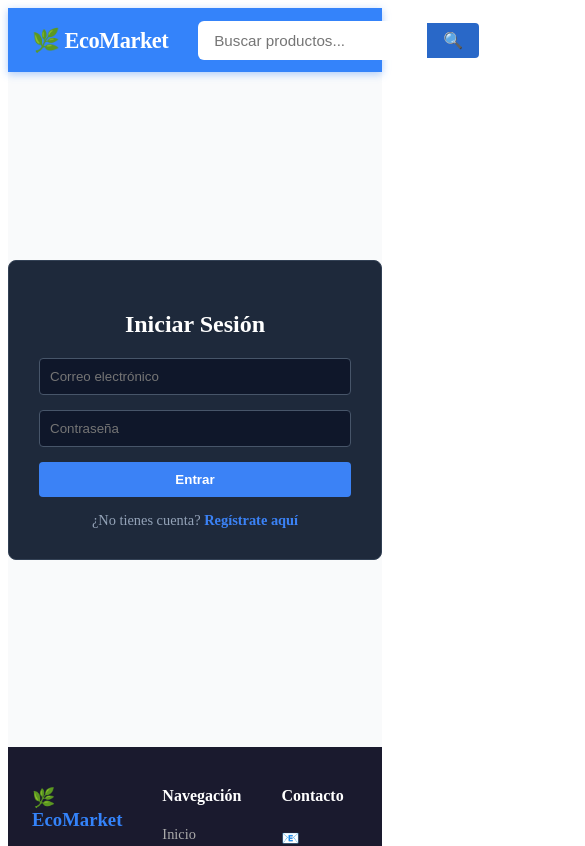
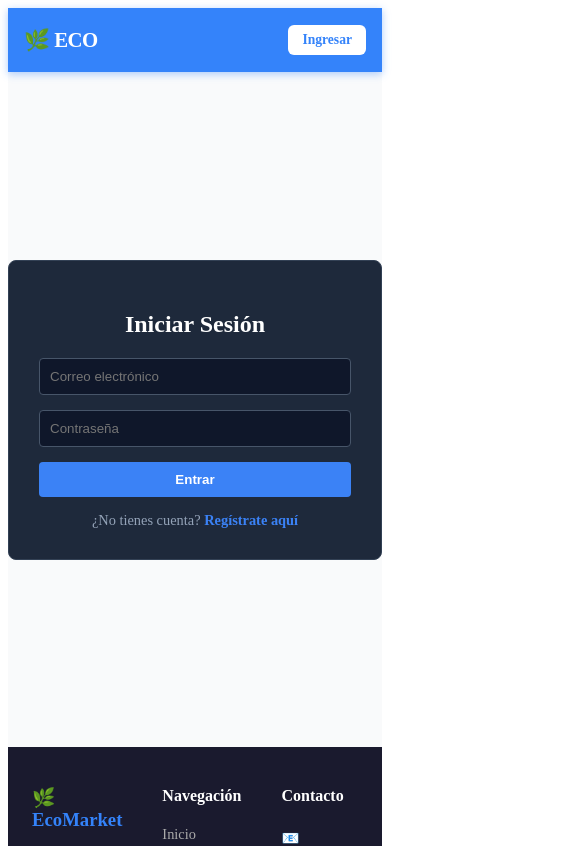
Before and after one commit to MiguelAngelGG19/ServicioWebbbb, a React (Vite) app in the folder ecomarket-frontend/: page /login in a window 390 px wide. Shown: the top 846 px of the page, 585 px wide, since content can reach past the window. Built offline with nearby package versions, Linux system fonts and the light colour scheme.

Commit message:
feat: SweetAlert2, responsivo y mejoras UI

```diff
--- a/ecomarket-frontend/package.json
+++ b/ecomarket-frontend/package.json
@@ -13,7 +13,8 @@
     "axios": "^1.13.6",
     "react": "^19.2.0",
     "react-dom": "^19.2.0",
-    "react-router-dom": "^7.13.1"
+    "react-router-dom": "^7.13.1",
+    "sweetalert2": "^11.26.23"
   },
   "devDependencies": {
     "@eslint/js": "^9.39.1",
--- a/ecomarket-frontend/src/components/Navbar.jsx
+++ b/ecomarket-frontend/src/components/Navbar.jsx
@@ -1,6 +1,8 @@
 import { useContext } from 'react';
+
 import { Link, useNavigate } from 'react-router-dom';
 import { CartContext } from '../context/CartContext';
+import { useWindowSize } from '../hooks/useWindowSize'; // ← agrega esto
 
 export default function Navbar() {
   const { cart } = useContext(CartContext);
@@ -8,6 +10,7 @@ export default function Navbar() {
   const token = localStorage.getItem('token');
   const user = JSON.parse(localStorage.getItem('user') || '{}');
   const totalItems = cart.reduce((acc, item) => acc + item.cantidad, 0);
+  const { isMobile } = useWindowSize(); // ← agrega esto
 
   const handleLogout = () => {
     localStorage.removeItem('token');
@@ -18,7 +21,7 @@ export default function Navbar() {
   return (
     <nav style={{
       backgroundColor: '#3483fa',
-      padding: '0 24px',
+      padding: '0 16px',
       display: 'flex',
       alignItems: 'center',
       justifyContent: 'space-between',
@@ -30,82 +33,62 @@ export default function Navbar() {
     }}>
       {/* LOGO */}
       <Link to="/" style={{
-        fontWeight: '900',
-        fontSize: '1.4rem',
-        color: 'white',
-        textDecoration: 'none',
-        letterSpacing: '-0.5px',
-        whiteSpace: 'nowrap'
+        fontWeight: '900', fontSize: '1.3rem',
+        color: 'white', textDecoration: 'none',
+        letterSpacing: '-0.5px', whiteSpace: 'nowrap'
       }}>
-        🌿 EcoMarket
+        🌿 {isMobile ? 'ECO' : 'EcoMarket'}
       </Link>
 
-      {/* BARRA DE BÚSQUEDA */}
-      <div style={{ flex: 1, maxWidth: 500, margin: '0 30px' }}>
+      {/* BÚSQUEDA — oculta en móvil */}
+      {!isMobile && (
+        <div style={{ flex: 1, maxWidth: 500, margin: '0 24px' }}>
           <div style={{
-          display: 'flex',
-          backgroundColor: '#fff',
-          borderRadius: 6,
-          overflow: 'hidden',
-          border: '2px solid rgba(255,255,255,0.3)'
+            display: 'flex', backgroundColor: '#fff',
+            borderRadius: 6, overflow: 'hidden'
           }}>
             <input
               type="text"
               placeholder="Buscar productos..."
               style={{
-              flex: 1,
-              padding: '8px 14px',
-              border: 'none',
-              outline: 'none',
-              fontSize: '0.95rem'
+                flex: 1, padding: '8px 14px',
+                border: 'none', outline: 'none', fontSize: '0.95rem'
               }}
             />
             <button style={{
-            padding: '8px 16px',
-            backgroundColor: '#2968c8',
-            border: 'none',
-            cursor: 'pointer',
-            fontSize: '1rem',
-            color: 'white'
+              padding: '8px 14px', backgroundColor: '#2968c8',
+              border: 'none', cursor: 'pointer', color: 'white'
             }}>🔍</button>
           </div>
         </div>
+      )}
 
-      {/* MENÚ DERECHO */}
-      <div style={{ display: 'flex', alignItems: 'center', gap: 20 }}>
+      {/* MENÚ */}
+      <div style={{ display: 'flex', alignItems: 'center', gap: isMobile ? 12 : 20 }}>
         {token ? (
           <>
             <Link to="/carrito" style={{
-              color: 'white',
-              textDecoration: 'none',
-              display: 'flex',
-              flexDirection: 'column',
-              alignItems: 'center',
-              fontSize: '0.75rem',
-              fontWeight: 'bold',
-              position: 'relative'
+              color: 'white', textDecoration: 'none',
+              display: 'flex', flexDirection: 'column',
+              alignItems: 'center', fontSize: '0.75rem',
+              fontWeight: 'bold', position: 'relative'
             }}>
               <span style={{ fontSize: '1.4rem' }}>🛒</span>
-              <span>Carrito</span>
+              {!isMobile && <span>Carrito</span>}
               {totalItems > 0 && (
                 <span style={{
-                  position: 'absolute',
-                  top: -4, right: -8,
-                  backgroundColor: '#e53e3e',
-                  color: 'white',
-                  borderRadius: '50%',
-                  width: 18, height: 18,
-                  display: 'flex',
-                  alignItems: 'center',
-                  justifyContent: 'center',
-                  fontSize: '0.7rem',
-                  fontWeight: 'bold'
+                  position: 'absolute', top: -4, right: -8,
+                  backgroundColor: '#e53e3e', color: 'white',
+                  borderRadius: '50%', width: 18, height: 18,
+                  display: 'flex', alignItems: 'center',
+                  justifyContent: 'center', fontSize: '0.7rem', fontWeight: 'bold'
                 }}>
                   {totalItems}
                 </span>
               )}
             </Link>
 
+            {!isMobile && (
               <Link to="/mis-compras" style={{
                 color: 'white', textDecoration: 'none',
                 display: 'flex', flexDirection: 'column',
@@ -114,6 +97,7 @@ export default function Navbar() {
                 <span style={{ fontSize: '1.4rem' }}>📦</span>
                 <span>Mis Compras</span>
               </Link>
+            )}
 
             {user.rol === 'admin' && (
               <Link to="/admin" style={{
@@ -122,48 +106,46 @@ export default function Navbar() {
                 alignItems: 'center', fontSize: '0.75rem', fontWeight: 'bold'
               }}>
                 <span style={{ fontSize: '1.4rem' }}>⚙️</span>
-                <span>Admin</span>
+                {!isMobile && <span>Admin</span>}
               </Link>
             )}
 
+            {!isMobile && (
               <div style={{
                 display: 'flex', flexDirection: 'column',
                 alignItems: 'center', fontSize: '0.75rem',
                 fontWeight: 'bold', color: 'white'
               }}>
                 <span style={{ fontSize: '1.4rem' }}>👤</span>
-              <span>{user.nombre?.split(' ')[0] || 'Mi Cuenta'}</span>
+                <span>{user.nombre?.split(' ')[0] || 'Cuenta'}</span>
               </div>
+            )}
 
             <button onClick={handleLogout} style={{
-              backgroundColor: 'white',
-              color: '#3483fa',
-              border: 'none',
-              borderRadius: 6,
-              padding: '7px 16px',
-              fontWeight: 'bold',
-              cursor: 'pointer',
-              fontSize: '0.85rem'
+              backgroundColor: 'white', color: '#3483fa',
+              border: 'none', borderRadius: 6,
+              padding: isMobile ? '6px 10px' : '7px 16px',
+              fontWeight: 'bold', cursor: 'pointer',
+              fontSize: isMobile ? '0.75rem' : '0.85rem'
             }}>
-              Salir
+              {isMobile ? '🚪' : 'Salir'}
             </button>
           </>
         ) : (
           <>
+            {!isMobile && (
               <Link to="/register" style={{
                 color: 'white', fontWeight: 'bold',
                 textDecoration: 'none', fontSize: '0.9rem'
               }}>
                 Crear cuenta
               </Link>
+            )}
             <Link to="/login" style={{
-              backgroundColor: 'white',
-              color: '#3483fa',
-              padding: '7px 16px',
-              borderRadius: 6,
-              fontWeight: 'bold',
-              textDecoration: 'none',
-              fontSize: '0.9rem'
+              backgroundColor: 'white', color: '#3483fa',
+              padding: '7px 14px', borderRadius: 6,
+              fontWeight: 'bold', textDecoration: 'none',
+              fontSize: '0.85rem'
             }}>
               Ingresar
             </Link>
--- a/ecomarket-frontend/src/components/ProductList.jsx
+++ b/ecomarket-frontend/src/components/ProductList.jsx
@@ -1,18 +1,20 @@
 import React, { useState, useEffect } from 'react';
 import axios from 'axios';
 import { ProductCard } from './ProductCard';
+import { useWindowSize } from '../hooks/useWindowSize';
 
 export function ProductList() {
     const [productos, setProductos] = useState([]);
     const [cargando, setCargando] = useState(true);
     const [error, setError] = useState(null);
+    const { isMobile, isTablet } = useWindowSize();
 
     useEffect(() => {
         const obtenerProductos = async () => {
             try {
                 const respuesta = await axios.get('http://localhost:4000/api/products');
                 setProductos(respuesta.data.data || respuesta.data);
-            } catch (err) {
+            } catch (_) {
                 setError('No se pudo conectar al servidor.');
                 setProductos([
                     { id: 1, nombre: 'Laptop Gamer (Demo)', precio: 15000, stock: 8, imagen_url: null },
@@ -26,19 +28,19 @@ export function ProductList() {
         obtenerProductos();
     }, []);
 
+    // ✅ Columnas responsivas
+    const columnas = isMobile ? 1 : isTablet ? 2 : 4;
+
     if (cargando) return (
         <div style={{ textAlign: 'center', padding: '60px 20px' }}>
             <div style={{
-                display: 'inline-block',
-                width: 48, height: 48,
-                border: '5px solid #f0f0f0',
-                borderTop: '5px solid #FFE600',
-                borderRadius: '50%',
-                animation: 'spin 0.8s linear infinite',
+                display: 'inline-block', width: 48, height: 48,
+                border: '5px solid #f0f0f0', borderTop: '5px solid #3483fa',
+                borderRadius: '50%', animation: 'spin 0.8s linear infinite',
                 marginBottom: 16
             }} />
             <style>{`@keyframes spin { to { transform: rotate(360deg); } }`}</style>
-            <p style={{ color: '#888', fontSize: '1rem' }}>Cargando productos...</p>
+            <p style={{ color: '#888' }}>Cargando productos...</p>
         </div>
     );
 
@@ -48,8 +50,7 @@ export function ProductList() {
                 <div style={{
                     backgroundColor: '#fef3c7', border: '1px solid #fcd34d',
                     color: '#92400e', padding: '12px 16px', borderRadius: 8,
-                    marginBottom: 20, fontSize: '0.9rem', display: 'flex',
-                    alignItems: 'center', gap: 8
+                    marginBottom: 20, fontSize: '0.9rem'
                 }}>
                     ⚠️ {error} Mostrando productos de demo.
                 </div>
@@ -62,8 +63,8 @@ export function ProductList() {
             ) : (
                 <div style={{
                     display: 'grid',
-                    gridTemplateColumns: 'repeat(auto-fill, minmax(230px, 1fr))',
-                    gap: 24
+                    gridTemplateColumns: `repeat(${columnas}, 1fr)`,
+                    gap: isMobile ? 16 : 24
                 }}>
                     {productos.map(prod => (
                         <ProductCard key={prod.id} producto={prod} />
--- /dev/null
+++ b/ecomarket-frontend/src/hooks/useWindowSize.js
@@ -0,0 +1,18 @@
+import { useState, useEffect } from 'react';
+
+export function useWindowSize() {
+    const [width, setWidth] = useState(window.innerWidth);
+
+    useEffect(() => {
+        const handleResize = () => setWidth(window.innerWidth);
+        window.addEventListener('resize', handleResize);
+        return () => window.removeEventListener('resize', handleResize);
+    }, []);
+
+    return {
+        isMobile: width < 640,
+        isTablet: width >= 640 && width < 1024,
+        isDesktop: width >= 1024,
+        width
+    };
+}
```
Also changed, not shown: ecomarket-frontend/src/components/ProductCard.jsx (+24 -16 lines), ecomarket-frontend/src/pages/Cart.jsx (+50 -67 lines), 1 other file (tests, documents, lock files or other folders). Lines whose indentation alone changed are shown as unchanged.
